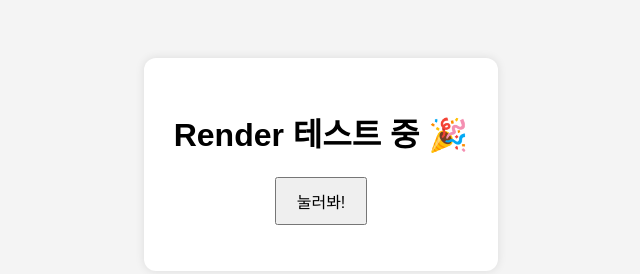
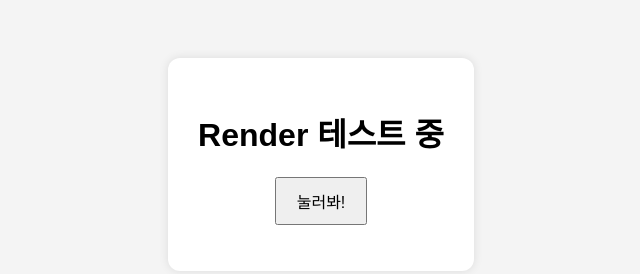
Before and after one commit to BoldFreak06/renderTest, a plain HTML site: page index.html in a window 1280 px wide. Shown: the whole page, without its empty margins (319-959 px from the left). Drawn offline with Linux system fonts and the light colour scheme.

```diff
--- a/index.html
+++ b/index.html
@@ -2,15 +2,16 @@
 <html lang="ko">
 <head>
   <meta charset="UTF-8">
-  <title>테스트용 프론트</title>
+  <title>Render 정적 사이트 테스트</title>
   <link rel="stylesheet" href="style.css">
 </head>
 <body>
   <div class="container">
-    <h1>Render 테스트 중 🎉</h1>
+    <h1>Render 테스트 중</h1>
     <button id="clickBtn">눌러봐!</button>
     <p id="result"></p>
   </div>
+
   <script src="script.js"></script>
 </body>
 </html>
```
